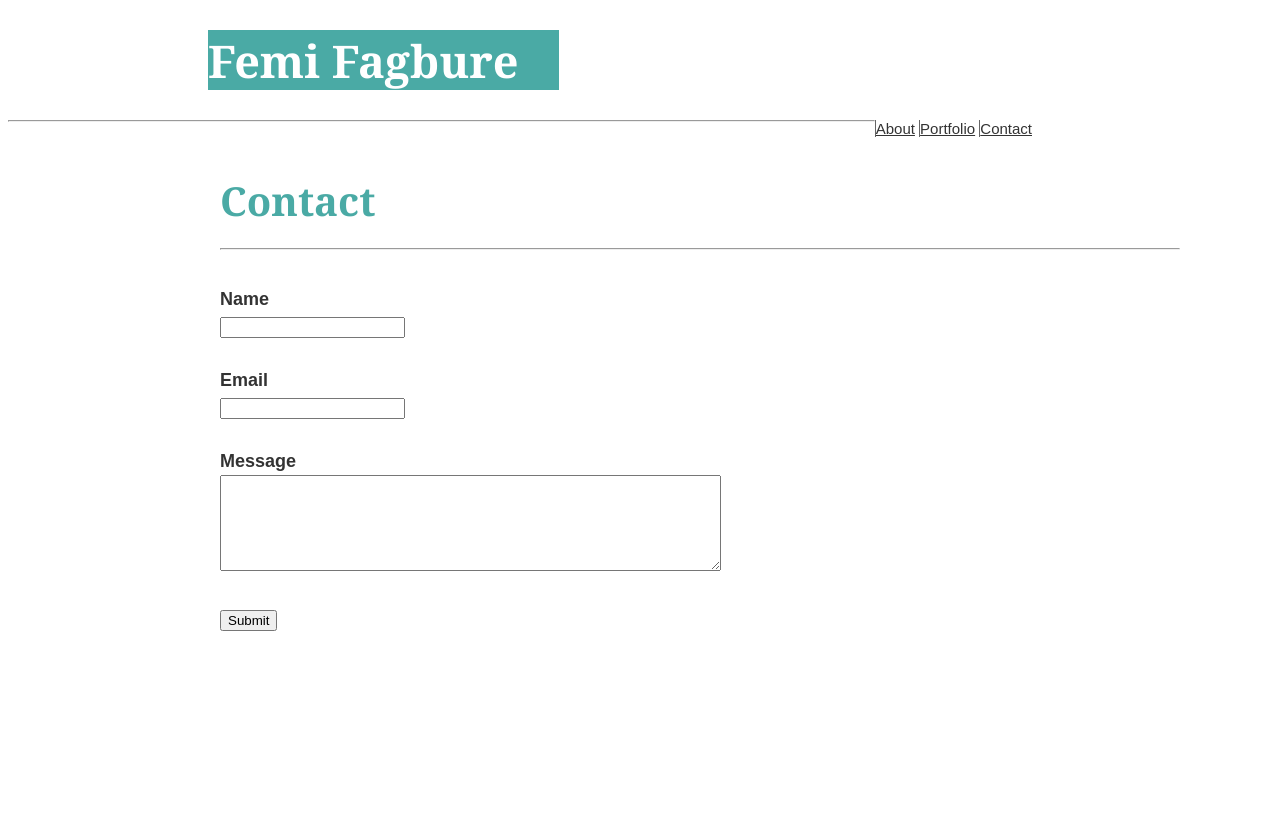
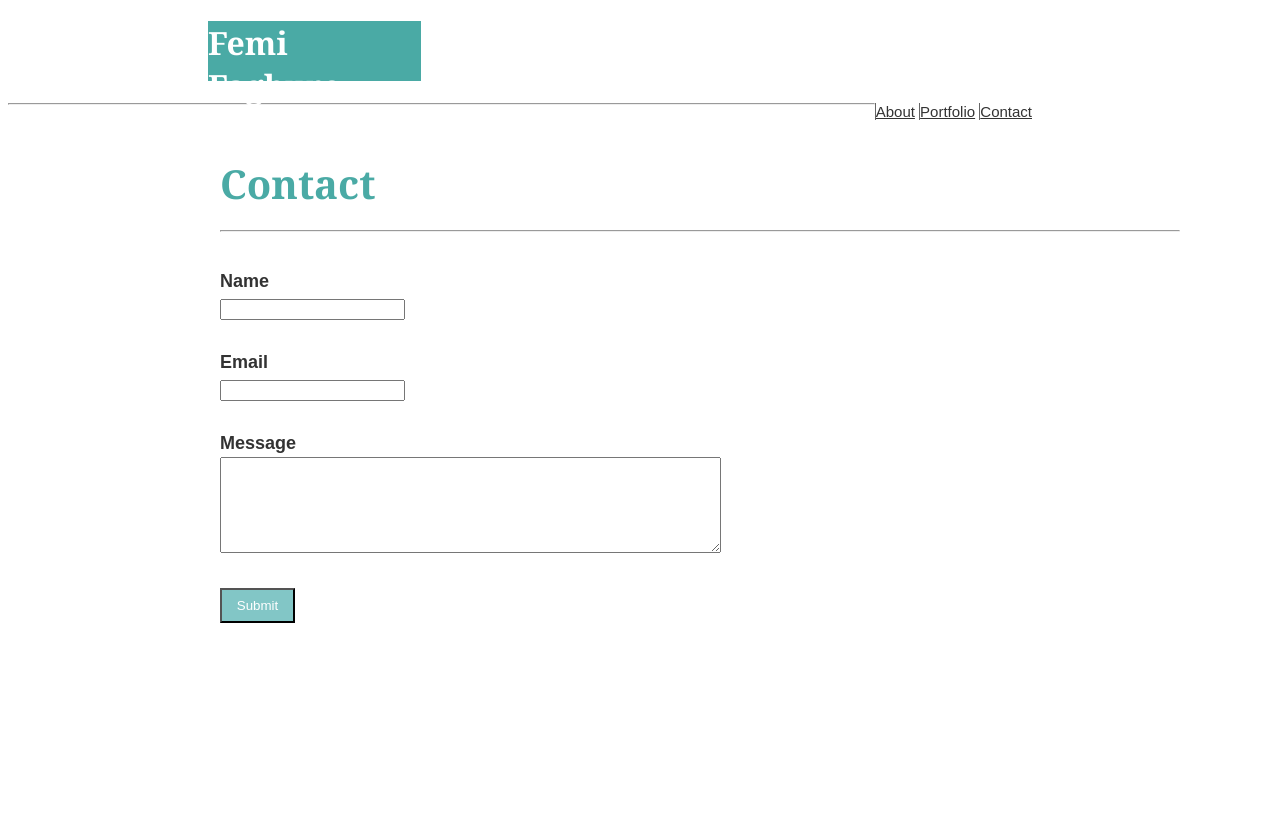
Before and after one commit to ofagbure/README, a plain HTML site: page contact.html in a window 1280 px wide. Shown: the top 836 px of the page. Drawn offline with Linux system fonts and the light colour scheme.

Commit message:
edited submit button

```diff
--- a/style.css
+++ b/style.css
@@ -6,12 +6,12 @@ h1 {
     background-color:#4aaaa5;
     color:white;
     font-family: 'Georgia', Times, 'Times New Roman', serif;
-    width: 33%;
+    width: 20%;
     height: 60px;
     border-left: 200px;
     border-bottom: 0px;
-    font-size: 45px;
 }
+
 h2 {
     color: #4aaaa5;
     font-family: 'Georgia', Times, 'Times New Roman', serif;
@@ -127,3 +127,10 @@ clear: both;
 .push {
     height: 200px;
 }
+
+#submit {
+    background-color: #4aaa;
+    color: white;
+    height: 35px;
+    width: 75px;
+}
```
